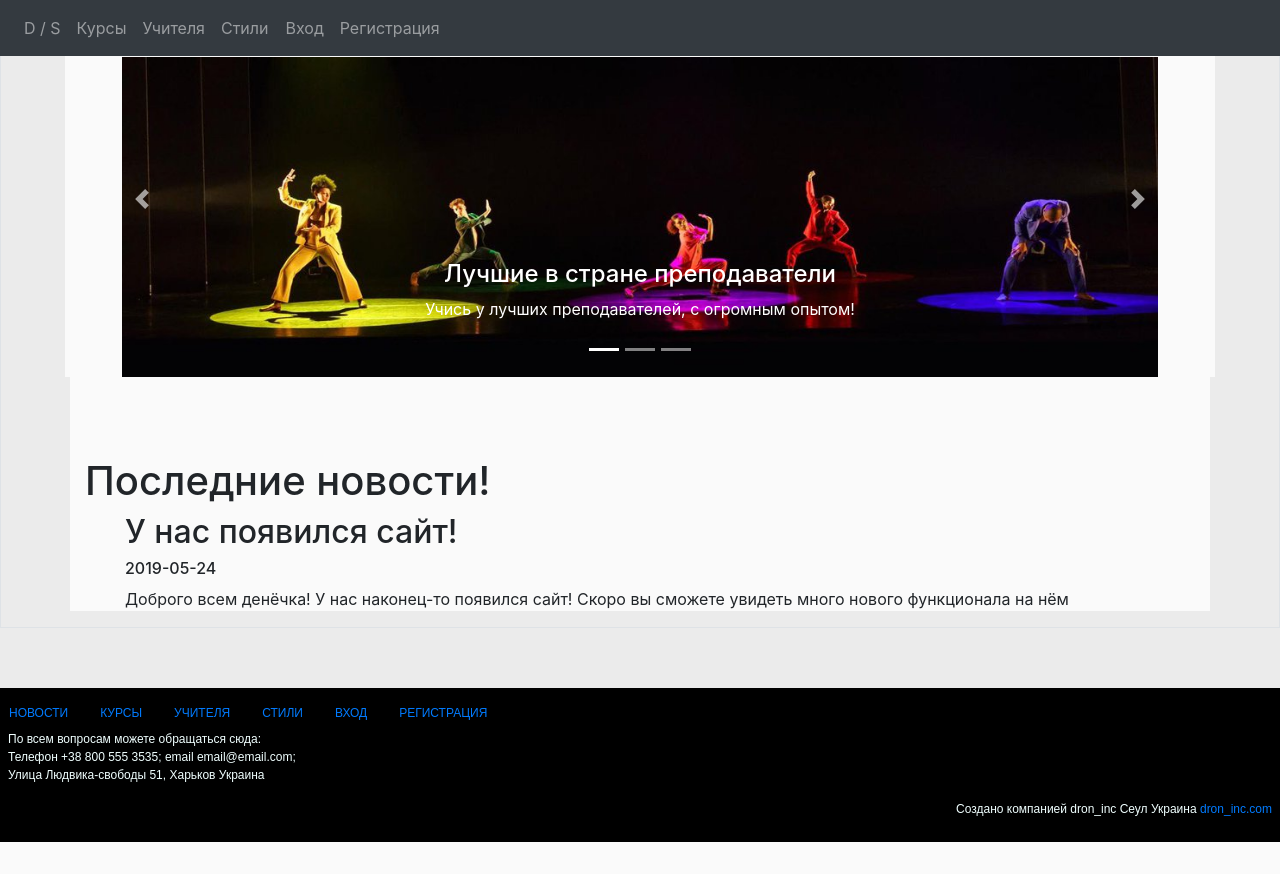
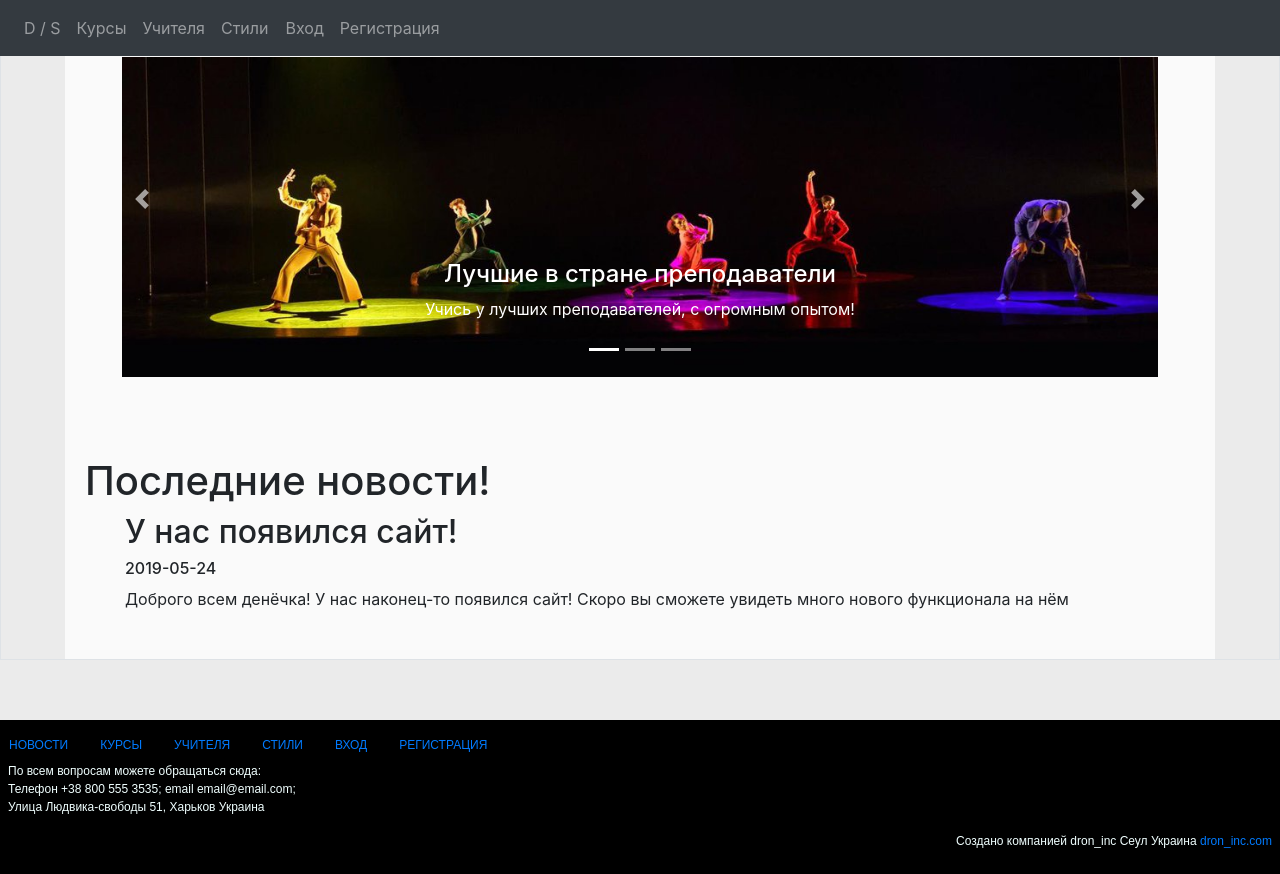
Before and after one commit to Lord1p/Dance_School, a PHP site: page / in a window 1280 px wide. Before the commit the page ends 842 px from the top, so only its background shows below. Run offline with PHP 8.4, Linux system fonts and the light colour scheme; data comes from the database, SQL or seed files in the repository.

Commit message:
Fix margin.

```diff
--- a/app/src/views/news.html
+++ b/app/src/views/news.html
@@ -1,3 +1,4 @@
+<div id="news">
   <div id="dance-header">
     <div
       id="carouselExampleCaptions"
@@ -33,7 +34,8 @@
           <div class="carousel-caption d-none d-md-block">
             <h4>Уникальные методы обучения</h4>
             <p>
-            Опробуйте на себе лучшие методы обучения, от лучших преподавателей!
+              Опробуйте на себе лучшие методы обучения, от лучших
+              преподавателей!
             </p>
           </div>
         </div>
@@ -43,15 +45,13 @@
         href="#carouselExampleCaptions"
         role="button"
         data-slide="prev"
-    >
-    </button>
+      ></button>
       <button
         class="carousel-control-next-icon"
         href="#carouselExampleCaptions"
         role="button"
         data-slide="next"
-    >
-    </button>
+      ></button>
     </div>
   </div>
   <div class="container">
@@ -67,3 +67,4 @@
       </li>
     </ul>
   </div>
+</div>
--- a/app/styles/main.css
+++ b/app/styles/main.css
@@ -36,19 +36,16 @@ body {
     opacity: 0.6;
 }
 
-#dance-header {
+#news {
   margin-bottom: 5em;
   background-color: rgb(250, 250, 250);
   width: 90%;
   margin: auto;
+  padding-bottom: 2em;
 }
 
 .container {
   padding-top: 5em;
-  margin-bottom: 5em;
-  background-color: rgb(250, 250, 250);
-  width: 90%;
-  margin: auto;
 }
 
 footer {
```
Lines whose indentation alone changed are shown as unchanged.
